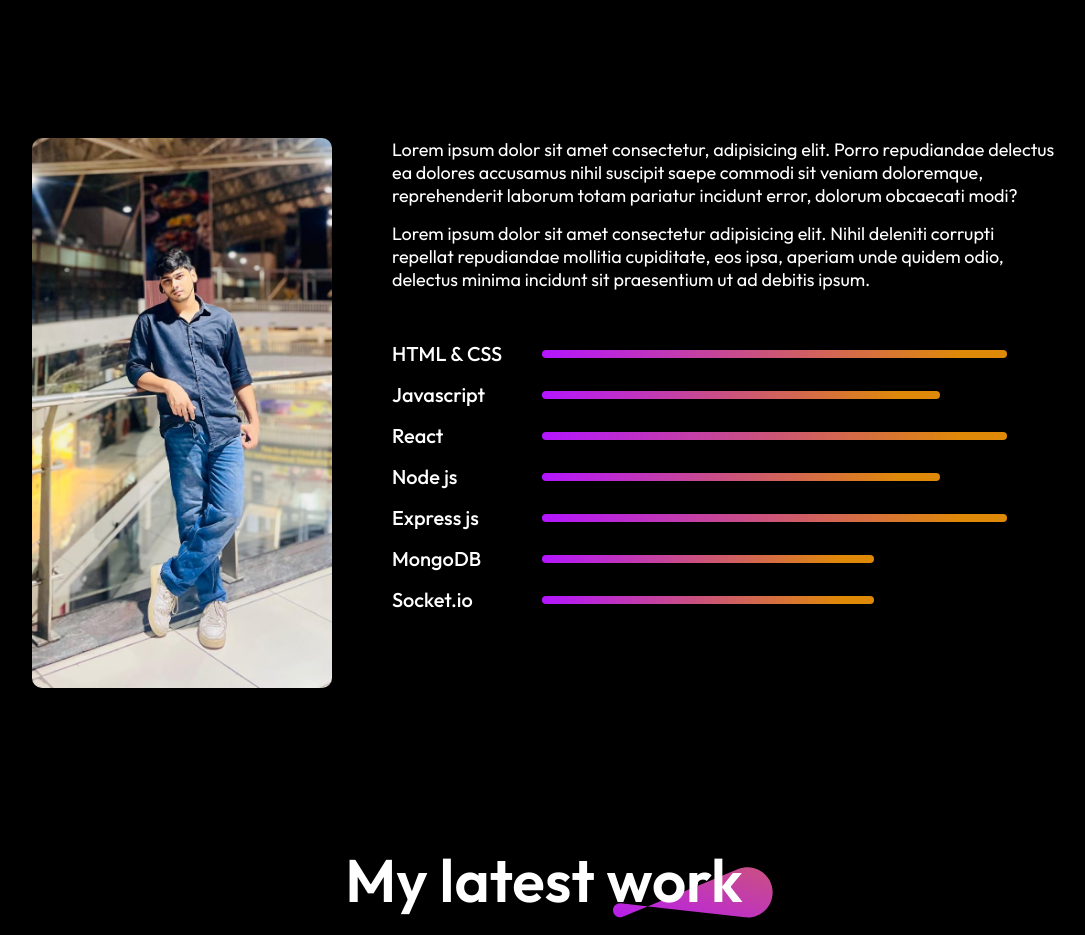
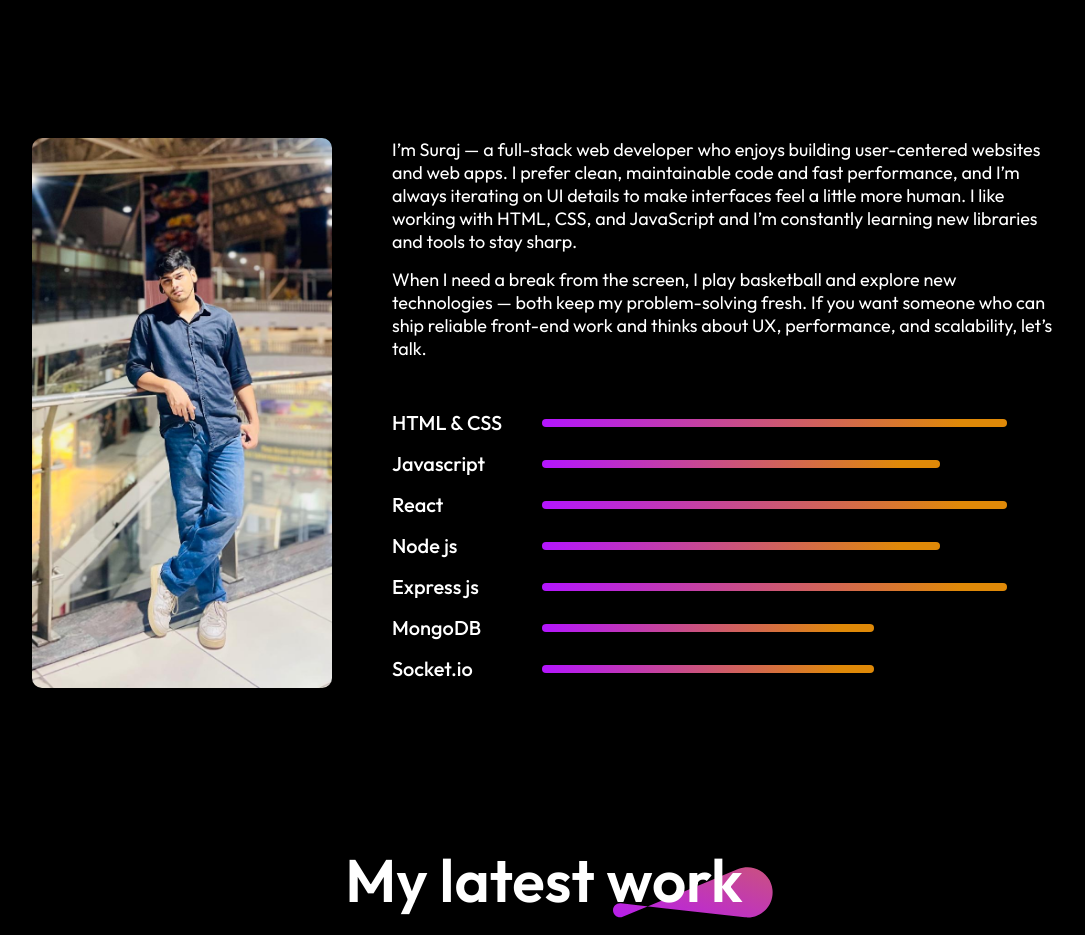
Before and after one commit to SURAJ-PARMAR2005/Portfolio_react, a React (Vite) app: page / in a window 1280 px wide. Shown: the part 900-1835 px from the top of the page, without its empty margins (96-1181 px from the left). Built offline with nearby package versions, Linux system fonts and the light colour scheme.

Commit message:
Update About.jsx
replaced the dummy text

```diff
--- a/src/components/About/About.jsx
+++ b/src/components/About/About.jsx
@@ -14,9 +14,10 @@
         </div>
         <div className="about-right">
             <div className="about-para">
-                <p>Lorem ipsum dolor sit amet consectetur, adipisicing elit. Porro repudiandae delectus ea dolores accusamus nihil suscipit saepe commodi sit veniam doloremque, reprehenderit laborum totam pariatur incidunt error, dolorum obcaecati modi?</p>
-                 <p>Lorem ipsum dolor sit amet consectetur adipisicing elit. Nihil deleniti corrupti repellat repudiandae mollitia cupiditate, eos ipsa, aperiam unde quidem odio, delectus minima incidunt sit praesentium ut ad debitis ipsum.</p>
+                <p>I’m Suraj — a full-stack web developer who enjoys building user-centered websites and web apps. I prefer clean, maintainable code and fast performance, and I’m always iterating on UI details to make interfaces feel a little more human. I like working with HTML, CSS, and JavaScript and I’m constantly learning new libraries and tools to stay sharp.</p>
+                 <p>When I need a break from the screen, I play basketball and explore new technologies — both keep my problem-solving fresh. If you want someone who can ship reliable front-end work and thinks about UX, performance, and scalability, let’s talk.</p>
             </div>
+
             <div className="about-skills">
                 <div className="about-skill">
                     <p>HTML & CSS</p>
```
